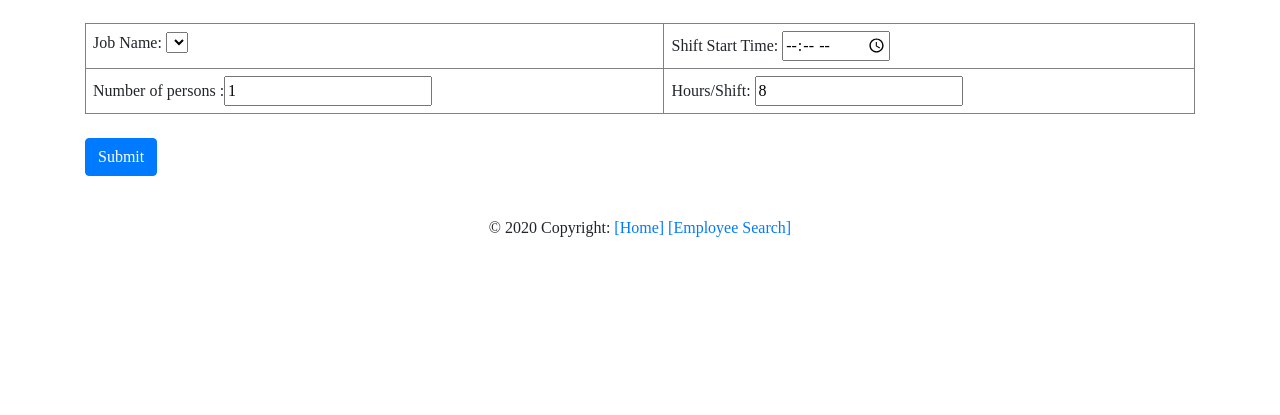
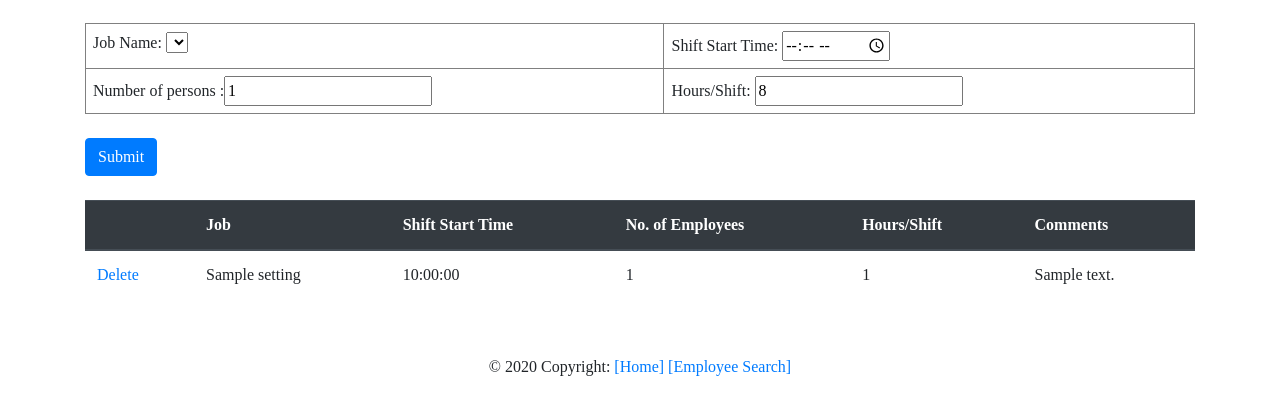
Before and after one commit to bensonmat8/EmpTime, a Flask app: page /ScheduleSetting in a window 1280 px wide. Shown: the part 243-658 px from the top of the page. Run offline with Flask 3, Linux system fonts and the light colour scheme; tables that the repository leaves empty hold one stand-in row (values such as "Sample post"); data that the repository does not hold is empty; parts of the project's set-up code (start-up, migrations or seed data) failed here and were passed over; some libraries are stand-ins or nearby versions.

Commit message:
Completed schedule settings page

```diff
--- a/app.py
+++ b/app.py
@@ -159,8 +159,9 @@ def vac_del(vac_id):
 
 @app.route('/ScheduleSetting')
 def schedule_setting():
-    job = Job.query.order_by(Job.job_name).all()
-    return render_template('ScheduleSetting.html', job=job)
+    sch_all = ScheduleSetting.query.order_by(ScheduleSetting.job_name).all()
+    job_opt = Job.query.order_by(Job.job_name).all()
+    return render_template('ScheduleSetting.html', job=job_opt, sch_all=sch_all)
 
 @app.route('/ScheduleSetting/Submit', methods=['GET','POST'])
 def schedule_setting_submit():
@@ -169,9 +170,23 @@ def schedule_setting_submit():
     no_of_emp = request.form.get('no_of_emp')
     hr_per_shift = request.form.get('hr_per_shift')
 
-
-    sch = ScheduleSetting(job_id=job, shift_start=shift_start,
+    ct = ScheduleSetting.query.filter_by(job_id=job).count()+1
+    job_name = f'{Job.query.get(job).job_name} {ct}'
+    print(f'Job name: {job_name} added')
+    sch = ScheduleSetting(job_id=job, job_name=job_name, shift_start=shift_start,
                           no_of_emp=no_of_emp, hr_per_shift=hr_per_shift)
     db.session.add(sch)
+    db.session.commit()
+    sch_all = ScheduleSetting.query.order_by(ScheduleSetting.job_name).all()
     job_opt = Job.query.order_by(Job.job_name).all()
-    return render_template('ScheduleSetting.html', job=job_opt)
+    return render_template('ScheduleSetting.html', job=job_opt, sch_all=sch_all)
+
+@app.route('/ScheduleSetting/Del/<sch_id>')
+def schedule_setting_del(sch_id):
+    sch = ScheduleSetting.query.get(sch_id)
+    db.session.delete(sch)
+    db.session.commit()
+
+    sch_all = ScheduleSetting.query.order_by(ScheduleSetting.job_name).all()
+    job_opt = Job.query.order_by(Job.job_name).all()
+    return render_template('ScheduleSetting.html', job=job_opt, sch_all=sch_all)
--- a/models.py
+++ b/models.py
@@ -26,6 +26,7 @@ class Employee(db.Model):
     create_by = db.Column(db.String, nullable=False)
     modify_by = db.Column(db.String, nullable=False)
     del_ind = db.Column(db.String)
+    comment = db.Column(db.String)
     vacation = db.relationship('Vacation', backref='employee', lazy=True)
     job = db.relationship('Job', backref='employee')
 
--- a/templates/ScheduleSetting.html
+++ b/templates/ScheduleSetting.html
@@ -33,4 +33,29 @@ Schedule Settings
         <input  class="btn btn-primary" type="submit" id="Submit" name="submit"></input>
     </div>
 </form>
+<br>
+<table class="table">
+    <thead class="thead-dark">
+        <tr>
+            <th></th>
+            <th>Job</th>
+            <th>Shift Start Time</th>
+            <th>No. of Employees</th>
+            <th>Hours/Shift</th>
+            <th>Comments</th>
+        </tr>
+    </thead>
+    <tbody>
+        {%for item in sch_all %}
+        <tr>
+            <td><a href="{{url_for('schedule_setting_del',sch_id=item.sch_id)}}">Delete</a></td>
+            <td>{{item.job_name}}</td>
+            <td>{{item.shift_start}}</td>
+            <td>{{item.no_of_emp}}</td>
+            <td>{{item.hr_per_shift}}</td>
+            <td>{{item.comment}}</td>
+        </tr>
+        {%endfor%}
+    </tbody>
+</table>
 {%endblock%}
```
